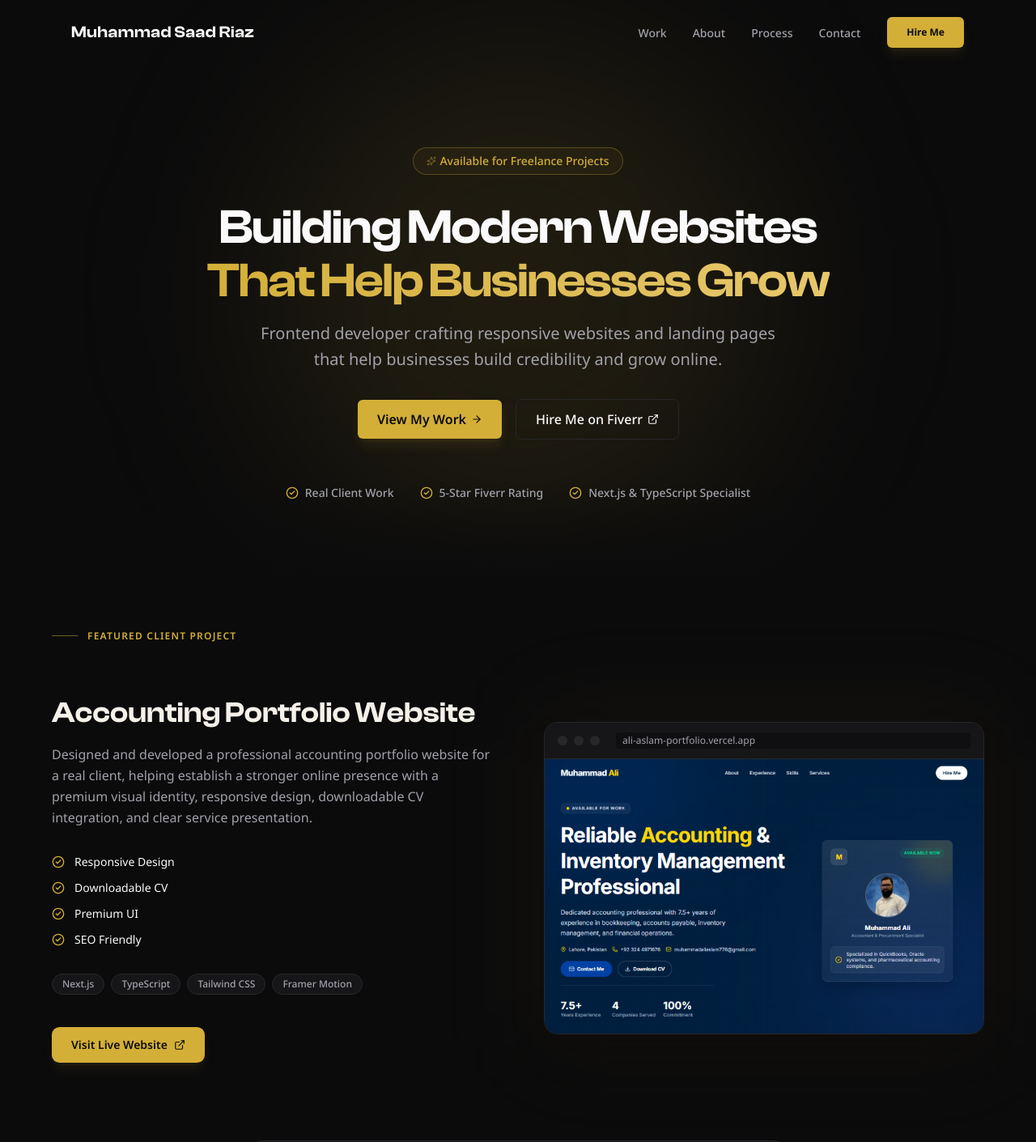
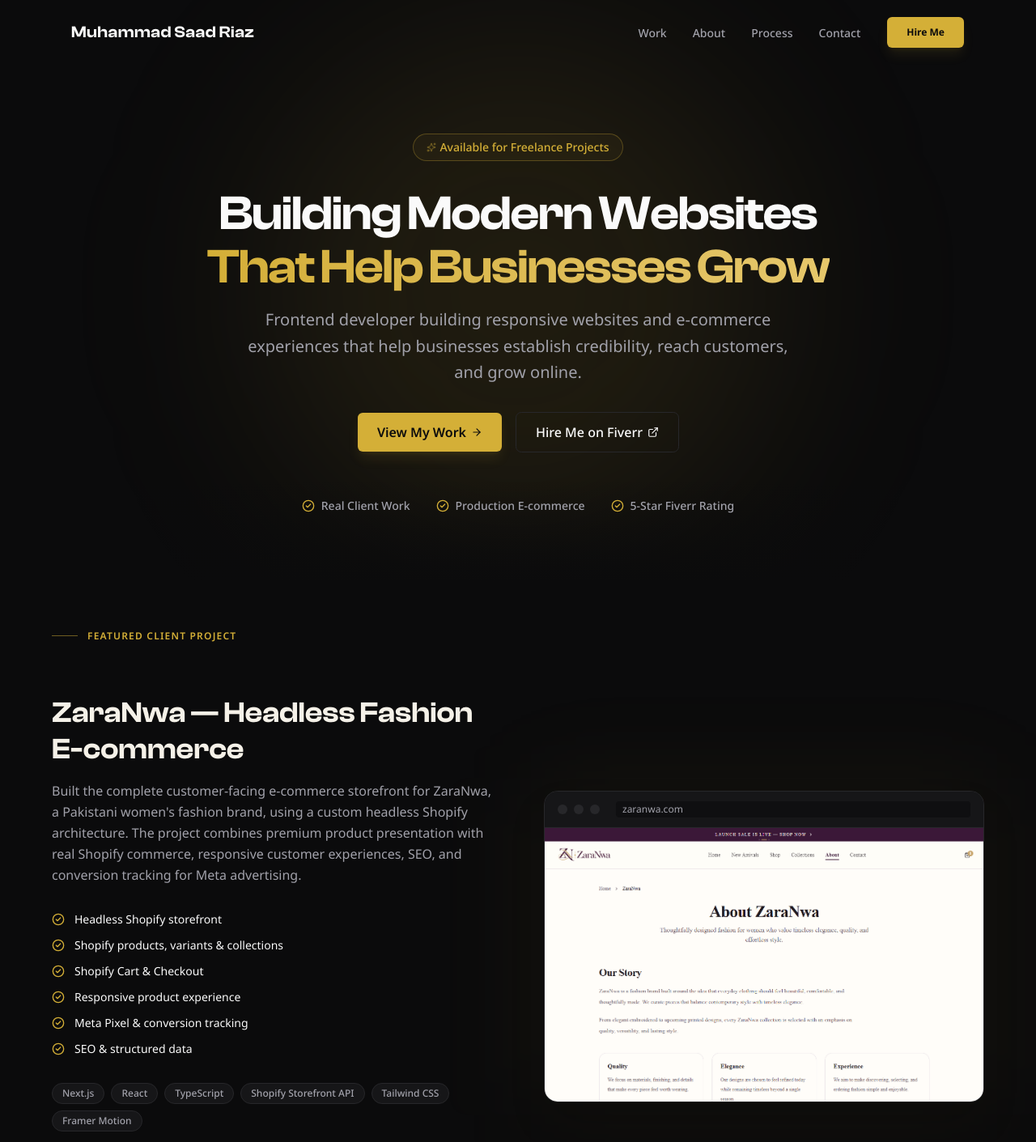
Before and after one commit to Muhammad-Saad-Riaz/M-Saad-Riaz-Portfolio-v2, a Next.js app: page / in a window 1280 px wide. Shown: the top 1411 px of the page at 81% size. Built offline with nearby package versions, Linux system fonts and the light colour scheme; a web font is replaced by a local one.

Commit message:
refactor: update portfolio data for professional experience

```diff
--- a/src/components/sections/Projects.tsx
+++ b/src/components/sections/Projects.tsx
@@ -25,7 +25,7 @@
         >
           <span className="inline-flex items-center gap-3 text-xs font-sans font-semibold tracking-widest uppercase text-gold">
             <span className="w-8 h-px bg-gold/50" />
-            Personal Projects
+            Selected Projects
           </span>
         </motion.div>
 
@@ -37,8 +37,7 @@
           transition={{ duration: 0.5, delay: 0.1 }}
           className="font-sans text-base text-muted-foreground mb-16 max-w-xl"
         >
-          A selection of personal projects built to explore modern frontend
-          architecture, user experience, and scalable interfaces.
+          A selection of client and personal projects showcasing business websites, SaaS applications, and modern frontend experiences.
         </motion.p>
 
         {/* Project List */}
--- a/src/components/sections/TechStack.tsx
+++ b/src/components/sections/TechStack.tsx
@@ -2,7 +2,7 @@
 
 import { motion, Variants } from "framer-motion";
 import { techStackContent } from "@/data/portfolio-data";
-import { LucideIcon, Monitor, Code2, Wrench, CheckIcon, CheckCircle2 } from "lucide-react";
+import { LucideIcon, Monitor, Code2, Wrench, CheckIcon, CheckCircle2, ShoppingBag } from "lucide-react";
 
 const containerVariants: Variants = {
   hidden: {},
@@ -25,6 +25,7 @@
   Monitor,
   Code2,
   Wrench,
+  ShoppingBag,
 };
 
 export default function Techstack(){
--- a/src/data/portfolio-data.ts
+++ b/src/data/portfolio-data.ts
@@ -7,7 +7,7 @@
   highlights: string[];
   technologies: string[];
   liveUrl: string;
-  githubUrl: string;
+  githubUrl?: string;
   image?: string;
 }
 
@@ -23,6 +23,35 @@
   icon: string;
   title: string;
   description: string;
+}
+
+export interface ExperienceItem {
+  company: string;
+  role: string;
+  brand: string;
+  description: string;
+  areas: {
+    title: string;
+    description: string;
+  }[];
+  technologies: string[];
+  liveUrl?: string;
+}
+
+export interface FeaturedProject {
+  label: string;
+  title: string;
+  category: string;
+  company: string;
+  brand: string;
+  role: string;
+  architecture: string;
+  description: string;
+  features: string[];
+  technologies: string[];
+  liveUrl: string;
+  image: string;
+  browserLabel: string;
 }
 
 // ─── Personal Info ────────────────────────────────────────────────────────────
@@ -44,39 +73,97 @@
   headingLine1:"Building Modern Websites",
   headingHighlight:"That Help Businesses Grow",
   description:
-    "Frontend developer crafting responsive websites and landing pages that help businesses build credibility and grow online.",
-  primaryCTA: { label: "View My Work", href: "#projects" },
+    "Frontend developer building responsive websites and e-commerce experiences that help businesses establish credibility, reach customers, and grow online.",
+  primaryCTA: { label: "View My Work", href: "#work" },
   secondaryCTA: { label: "Hire Me on Fiverr", href: "https://www.fiverr.com/m_saad_webdev" },
 };
 
 // ─── Trust Strip ──────────────────────────────────────────────────────────────
 
 export const trustStats = [
-  { label: "Real Client Work", value: "1+" },
+  { label: "Real Client Work", value: "2" },
+  { label: "Production E-commerce", value: "1", },
   { label: "5-Star Fiverr Rating", value: "★★★★★" },
-  { label: "Next.js & TypeScript Specialist", value: "Specialist" },
 ];
 
 // ─── Featured Client Project ──────────────────────────────────────────────────
 
 export const featuredProject = {
-  label: "Featured Client Project",
-  title: "Accounting Portfolio Website",
-  category: "Client Project",
-  client: "Muhammad Ali",
+  label: "Featured Client Work",
+  title: "ZaraNwa — Headless Fashion E-commerce",
+  category: "Women's Fashion · E-commerce",
+  company: "Asad Traders",
+  brand: "ZaraNwa",
+  role: "Frontend Developer & Digital Marketer",
+  architecture: "Next.js + Shopify Storefront API",
   description:
-    "Designed and developed a professional accounting portfolio website for a real client, helping establish a stronger online presence with a premium visual identity, responsive design, downloadable CV integration, and clear service presentation.",
+    "Built the complete customer-facing e-commerce storefront for ZaraNwa, a Pakistani women's fashion brand, using a custom headless Shopify architecture. The project combines premium product presentation with real Shopify commerce, responsive customer experiences, SEO, and conversion tracking for Meta advertising.",
   features: [
-    "Responsive Design",
-    "Downloadable CV",
-    "Premium UI",
-    "SEO Friendly",
+    "Headless Shopify storefront",
+    "Shopify products, variants & collections",
+    "Shopify Cart & Checkout",
+    "Responsive product experience",
+    "Meta Pixel & conversion tracking",
+    "SEO & structured data",
   ],
-  technologies: ["Next.js", "TypeScript", "Tailwind CSS", "Framer Motion"],
-  liveUrl: "https://ali-aslam-portfolio.vercel.app",
-  image: "/accounting-portfolio.png",
-  browserLabel: "ali-aslam-portfolio.vercel.app",
+  technologies: ["Next.js", "React", "TypeScript", "Shopify Storefront API", "Tailwind CSS", "Framer Motion"],
+  liveUrl: "https://zaranwa.com",
+  image: "/zaranwa-featured1.png",
+  browserLabel: "zaranwa.com",
 };
+
+// ─── Professional Experience ──────────────────────────────────────────────────
+
+export const experienceContent = {
+  label: "Experience",
+  heading: "Professional Experience",
+  subheading:
+    "Working on a real fashion brand gave me experience beyond development — from building the storefront to supporting the business's digital growth.",
+  items: [
+    {
+      company: "Asad Traders",
+      role: "Frontend Developer & Digital Marketer",
+      brand: "ZaraNwa — Women's Fashion Brand",
+      description:
+        "Worked on ZaraNwa's digital presence, building its production e-commerce storefront with a custom headless Shopify architecture while also managing digital marketing activities through Meta Ads and website conversion tracking.",
+      areas: [
+        {
+          title: "E-commerce Development",
+          description:
+            "Built the complete customer-facing storefront using Next.js, TypeScript, Tailwind CSS, shadcn/ui, Framer Motion, and Shopify's Storefront API.",
+        },
+        {
+          title: "Commerce Integration",
+          description:
+            "Implemented Shopify-powered products, variants, collections, cart functionality, checkout flow, size guides, and responsive product experiences.",
+        },
+        {
+          title: "Digital Marketing",
+          description:
+            "Managed Meta advertising campaigns and supported the brand's customer-acquisition funnel through website-side tracking and conversion measurement.",
+        },
+        {
+          title: "Analytics & Conversion Tracking",
+          description:
+            "Implemented Meta Pixel event tracking for key customer actions such as PageView, ViewContent, and AddToCart.",
+        },
+      ],
+      technologies: [
+        "Next.js",
+        "React",
+        "TypeScript",
+        "Tailwind CSS",
+        "shadcn/ui",
+        "Framer Motion",
+        "Shopify Storefront API",
+        "Meta Pixel",
+        "Meta Ads",
+      ],
+      liveUrl: "https://zaranwa.com/",
+    } satisfies ExperienceItem,
+  ],
+};
+
 
 // ─── Testimonial ──────────────────────────────────────────────────────────────
 
@@ -91,38 +178,65 @@
 // ─── About ─────────────────────────────────────────────────────────────────
 
 export const aboutContent = {
-  heading: "Building websites that don't just look premium — they help businesses grow.",
+  heading: "Building digital experiences with a focus on quality, clarity, and real-world use.",
   paragraphs: [
-    "I'm a frontend developer based in Lahore, Pakistan, focused on building responsive, high-quality websites using Next.js, TypeScript, Tailwind CSS, and Framer Motion. I work with businesses and individuals who want a professional online presence that actually converts.",
-    "Every project I take on gets the same attention — clear communication, organized workflow, and on-time delivery. I don't just write code; I make sure the final product works for your business.",
+    "I'm a frontend developer based in Lahore, Pakistan, focused on building responsive, high-quality websites and e-commerce experiences. My work spans freelance client projects and production web applications, including a headless Shopify storefront built for ZaraNwa, a Pakistani women's fashion brand.",
+    "Alongside development, I've also worked on digital marketing and Meta advertising, which has given me a broader understanding of what happens after a website goes live — from customer acquisition and conversion tracking to the experience users have on the site itself.",
   ],
   photo: "/profile.png",
   cards: [
     {
       icon: "Code2",
-      title: "Clean Architecture",
-      description: "Reusable components, scalable structure, and maintainable code built to grow with your business.",
+      title: "Production-Minded",
+      description: "Clean component architecture, reusable UI, and practical implementation decisions built for real-world products.",
     },
     {
       icon: "Zap",
-      title: "Performance First",
-      description: "Fast-loading websites optimized for Core Web Vitals and real-world user experience.",
+      title: "Performance & UX",
+      description: "Responsive, accessible, fast-loading interfaces with careful attention to usability, interactions, and mobile experience.",
     },
     {
       icon: "MessageCircle",
       title: "Clear Communication",
-      description: "Transparent updates, organized workflow, and on-time delivery on every project.",
+      description: "Transparent updates, organized workflow, and a collaborative approach from planning through launch.",
     },
   ],
 };
 // ─── Projects ─────────────────────────────────────────────────────────────────
 
+export const projectsContent = {
+  label: "Selected Projects",
+  heading: "More Work",
+  subheading:
+    "A selection of client and personal projects showcasing business websites, SaaS applications, and modern frontend experiences.",
+};
+
 export const projects: Project[] = [
+  {
+    title: "Muhammad Ali — Accounting Portfolio Website",
+    type: "Client Project",
+    description:
+      "A professional portfolio website built for a real accounting and finance professional, focused on credibility, responsive presentation, and clear communication of his experience and services.",
+    highlights: [
+      "Responsive design across mobile and desktop",
+      "Professional service and experience presentation",
+      "Downloadable CV integration",
+      "Performance and SEO optimization",
+    ],
+    technologies: [
+      "Next.js",
+      "TypeScript",
+      "Tailwind CSS",
+      "Framer Motion",
+    ],
+    liveUrl: "https://ali-aslam-portfolio.vercel.app",
+    image: "/accounting-portfolio.png",
+  },
   {
     title: "AImate – AI SaaS Dashboard",
     type: "Personal Project",
     description:
-      "Fully-featured SaaS admin dashboard with analytics, billing management, and a scalable component architecture.",
+      "A fully-featured SaaS admin dashboard with analytics, billing management, advanced data tables, and a scalable component architecture.",
     highlights: [
       "Advanced data tables with TanStack Table",
       "Real-time analytics with Recharts",
@@ -138,7 +252,7 @@
     title: "AImate – AI SaaS Landing Page",
     type: "Personal Project",
     description:
-      "High-converting landing page with advanced animations and a polished dark-mode aesthetic.",
+      "A polished SaaS landing page focused on clear product communication, responsive design, and deliberate motion-based interactions.",
     highlights: [
       "99–100 Lighthouse performance score",
       "Framer Motion scroll animations",
@@ -150,22 +264,22 @@
     githubUrl: "https://github.com/Muhammad-Saad-Riaz/AImate-AI_Landing_Page",
     image: "/aimate-landing.png",
   },
-  {
-    title: "EMAE – Premium Fragrance E-commerce",
-    type: "Personal Project",
-    description:
-      "Full e-commerce frontend with product engine, real-time cart, and dynamic review system.",
-    highlights: [
-      "Real-time cart and product filtering",
-      "Dynamic review and rating system",
-      "GPU-accelerated animations",
-      "Scalable component architecture",
-    ],
-    technologies: ["React", "TypeScript", "Tailwind CSS", "TanStack Query"],
-    liveUrl: "https://emae.vercel.app",
-    githubUrl: "https://github.com/Muhammad-Saad-Riaz/EMAE-Fragrance-Store",
-    image: "/emae1.png",
-  },
+  // {
+  //   title: "EMAE – Premium Fragrance E-commerce",
+  //   type: "Personal Project",
+  //   description:
+  //     "Full e-commerce frontend with product engine, real-time cart, and dynamic review system.",
+  //   highlights: [
+  //     "Real-time cart and product filtering",
+  //     "Dynamic review and rating system",
+  //     "GPU-accelerated animations",
+  //     "Scalable component architecture",
+  //   ],
+  //   technologies: ["React", "TypeScript", "Tailwind CSS", "TanStack Query"],
+  //   liveUrl: "https://emae.vercel.app",
+  //   githubUrl: "https://github.com/Muhammad-Saad-Riaz/EMAE-Fragrance-Store",
+  //   image: "/emae1.png",
+  // },
 ];
 
 // ─── Process ──────────────────────────────────────────────────────────────────
@@ -230,12 +344,12 @@
 export const techStackContent = {
   label: "Tech Stack",
   heading: "Technologies I Use",
-  subheading: "Modern technologies and tools I use to build responsive, scalable, and maintainable web applications.",
+  subheading: "Modern technologies and tools I use to build responsive websites, e-commerce experiences, and maintainable web applications.",
   categories: [
     {
       title: "Frontend",
       icon: "Monitor",
-      skills: ["React", "Next.js", "TypeScript", "Tailwind CSS" , "Framer Motion"]
+      skills: ["React", "Next.js", "Tailwind CSS" , "Framer Motion"]
     },
     {
       title: "Languages",
@@ -243,9 +357,14 @@
       skills: ["JavaScript", "TypeScript", "HTML5", "CSS3"]
     },
     {
-      title: "Tools",
+      title: "E-commerce & UI",
+      icon: "ShoppingBag",
+      skills: ["Shopify","Shopify Storefront API","Shopify Cart API","shadcn/ui"],
+    },
+    {
+      title: "Tools & Infrastructure",
       icon: "Wrench",
-      skills: ["Git", "GitHub", "VS Code", "Vercel"]
+      skills: ["Git", "GitHub", "VS Code", "Vercel", "Hostinger"]
     }
   ]
 };
```
Also changed, not shown: public/zaranwa-featured.png (added), public/zaranwa-featured1.png (added).
